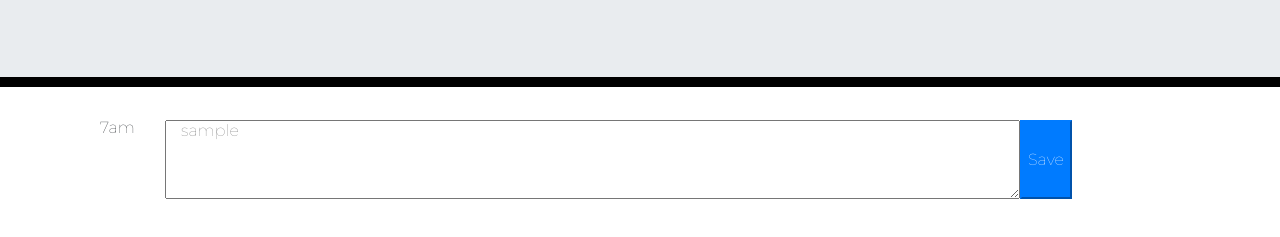
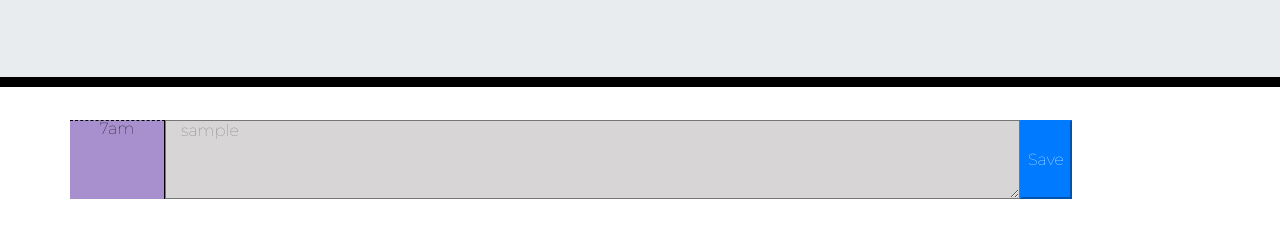
Before and after one commit to aellis07/scheduledtowork739, a plain HTML site: page index.html in a window 1280 px wide. Shown: the part 181-418 px from the top of the page. Drawn offline with nearby package versions, Linux system fonts and the light colour scheme.

Commit message:
styled time stamp and user description text box

```diff
--- a/assets/css/style.css
+++ b/assets/css/style.css
@@ -24,3 +24,15 @@ body {
 .timeblock {
   text-align: center;
 }
+
+.hour {
+  background-color: #6c43ad96;
+  color: black;
+  border-top: 1px dashed black;
+  border-right: 1px solid black;
+}
+
+.description {
+  white-space: pre-wrap;
+  background-color: rgba(121, 113, 113, 0.295);
+}
```
